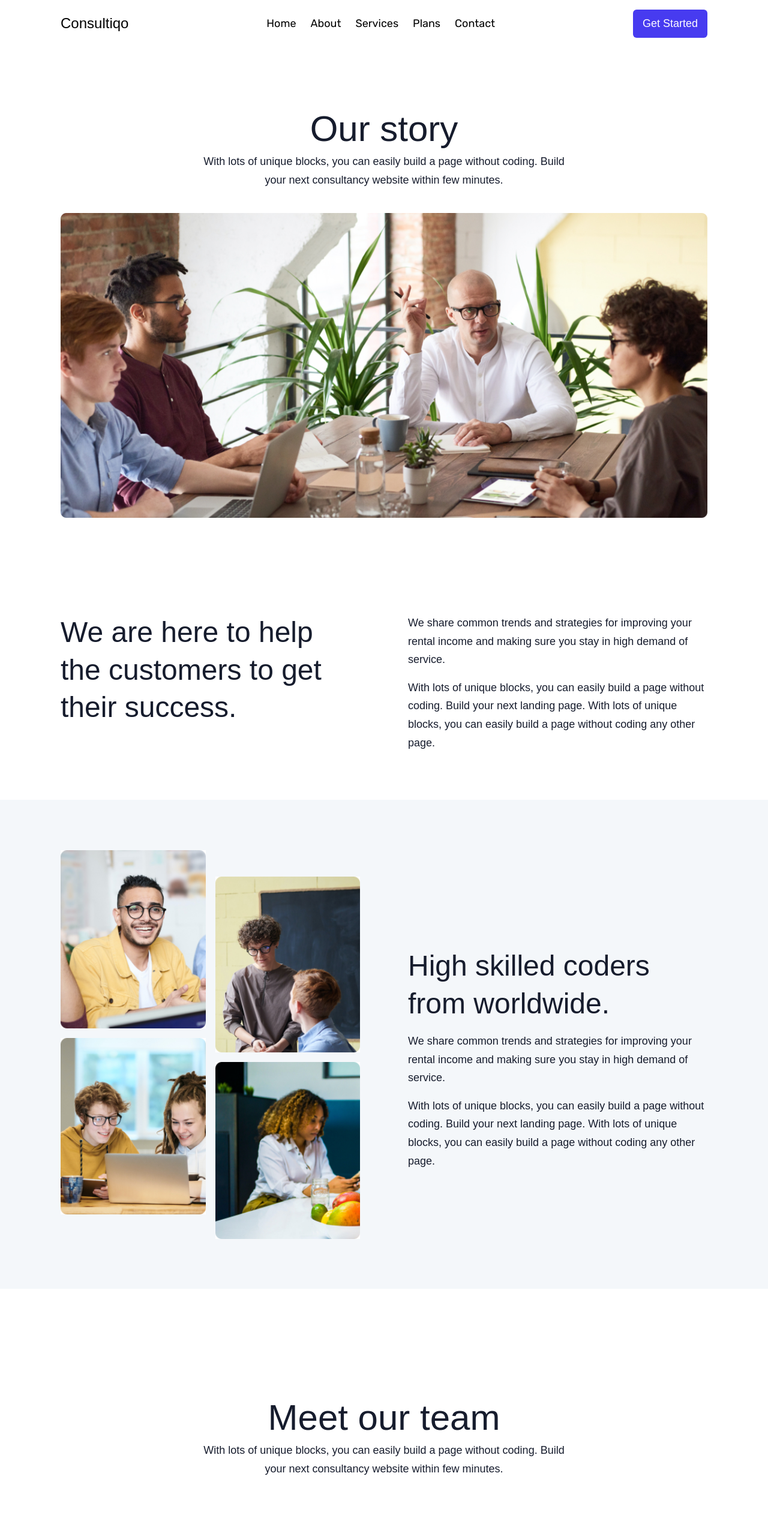
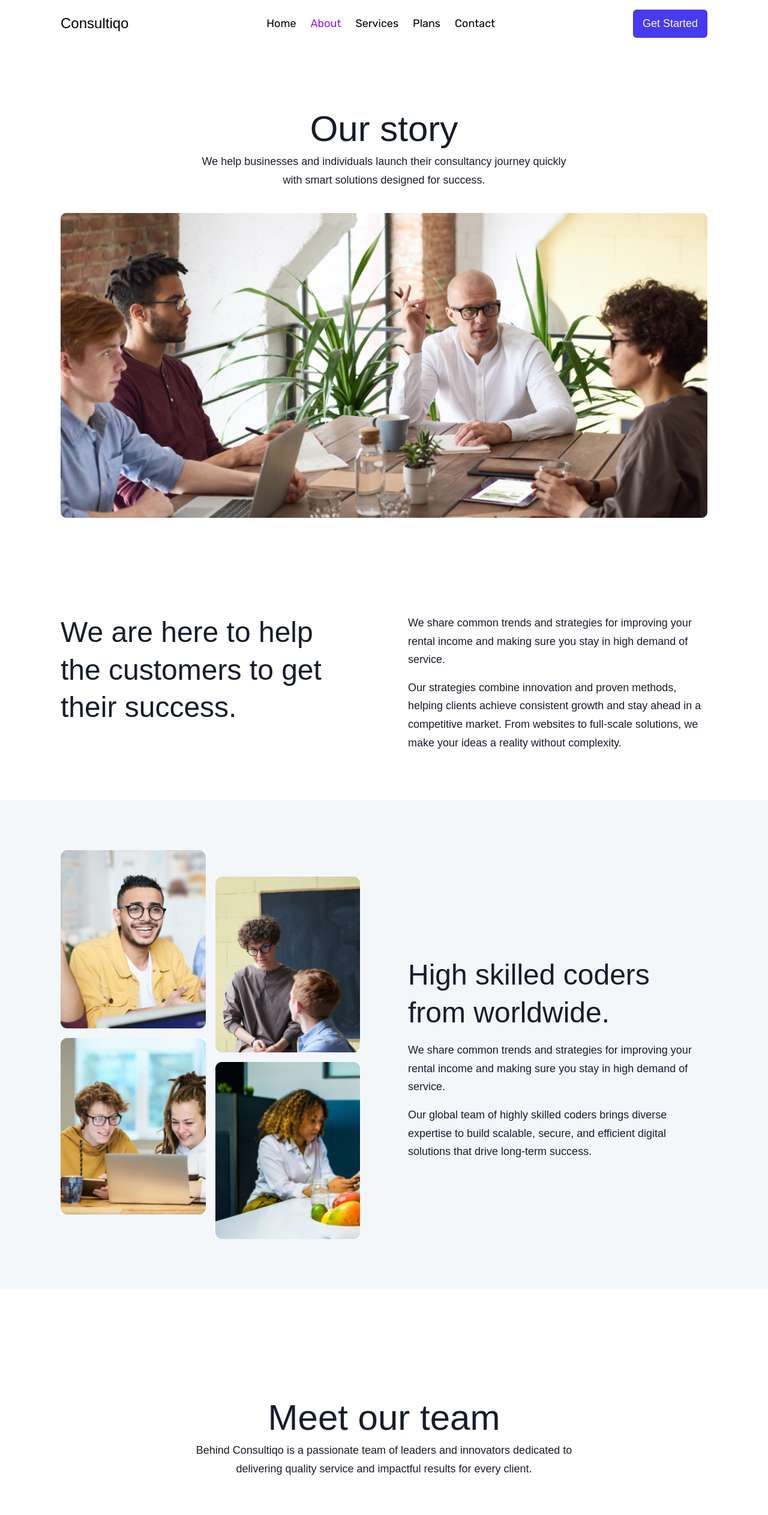
Before and after one commit to shakib-mia/consultiqo-next, a Next.js app: page /about in a window 1280 px wide. Shown: the top 2525 px of the page at 60% size. Built offline with nearby package versions, Linux system fonts and the light colour scheme; a web font is replaced by a local one.

Commit message:
refactor: update text content across multiple components for improved clarity and engagement; clean up unused code and enhance animations

```diff
--- a/next.config.mjs
+++ b/next.config.mjs
@@ -1,20 +1,21 @@
 /** @type {import('next').NextConfig} */
 const nextConfig = {
   images: {
-    remotePatterns: [
-      {
-        protocol: "https",
-        hostname: "i.ibb.co",
-        port: "",
-        pathname: "/**",
-      },
-      {
-        protocol: "https",
-        hostname: "randomuser.me",
-        port: "",
-        pathname: "/**",
-      },
-    ],
+    // remotePatterns: [
+    //   {
+    //     protocol: "https",
+    //     hostname: "i.ibb.co",
+    //     port: "",
+    //     pathname: "/**",
+    //   },
+    //   {
+    //     protocol: "https",
+    //     hostname: "randomuser.me",
+    //     port: "",
+    //     pathname: "/**",
+    //   },
+    // ],
+    domains: ["i.ibb.co", "randomuser.me"],
   },
 };
 
--- a/src/app/about/page.js
+++ b/src/app/about/page.js
@@ -19,8 +19,8 @@ const page = () => {
         <div className="lg:w-7/12 mx-auto text-center mt-24">
           <h1 data-animate="fade-in-left">Our story</h1>
           <p data-animate="fade-in-left" data-delay="100">
-            With lots of unique blocks, you can easily build a page without
-            coding. Build your next consultancy website within few minutes.
+            We help businesses and individuals launch their consultancy journey
+            quickly with smart solutions designed for success.
           </p>
         </div>
 
@@ -45,9 +45,10 @@ const page = () => {
           </p>
 
           <p data-animate="fade-in-right" data-delay="100">
-            With lots of unique blocks, you can easily build a page without
-            coding. Build your next landing page. With lots of unique blocks,
-            you can easily build a page without coding any other page.
+            Our strategies combine innovation and proven methods, helping
+            clients achieve consistent growth and stay ahead in a competitive
+            market. From websites to full-scale solutions, we make your ideas a
+            reality without complexity.
           </p>
         </aside>
       </section>
@@ -98,9 +99,9 @@ const page = () => {
             </p>
 
             <p data-animate="fade-in-right">
-              With lots of unique blocks, you can easily build a page without
-              coding. Build your next landing page. With lots of unique blocks,
-              you can easily build a page without coding any other page.
+              Our global team of highly skilled coders brings diverse expertise
+              to build scalable, secure, and efficient digital solutions that
+              drive long-term success.
             </p>
           </aside>
         </div>
--- a/src/app/components/Navbar/Navbar.js
+++ b/src/app/components/Navbar/Navbar.js
@@ -1,5 +1,5 @@
 "use client";
-import React, { useState, useEffect } from "react";
+import React, { useState } from "react";
 import Button from "../Button/Button";
 import useScrollDirection from "@/app/hooks/useScrollDirection";
 import { usePathname } from "next/navigation";
@@ -12,11 +12,15 @@ const Navbar = () => {
 
   const isHome = pathname === "/";
 
-  // useEffect(() => {
-  //   if (window.HearthMotion) {
-  //     setLenis(window.HearthMotion.getLenis());
-  //   }
-  // }, []);
+  // 🔹 Navbar items array
+  const navItems = [
+    { name: "Home", href: "/" },
+    { name: "About", href: "/about" },
+    { name: "Services", href: "/services" },
+    { name: "Plans", href: "/plans" },
+    { name: "Contact", href: "/contact" },
+  ];
+
   return (
     <nav
       id="navbar"
@@ -39,31 +43,18 @@ const Navbar = () => {
 
         {/* Desktop Menu */}
         <ul className="hidden md:flex space-x-6 font-normal">
-          <li>
-            <SafeLink href="/" className="hover:text-purple-600">
-              Home
+          {navItems.map((item) => (
+            <li key={item.href}>
+              <SafeLink
+                href={item.href}
+                className={`${
+                  item.href === pathname && "text-purple-600"
+                } hover:text-purple-600`}
+              >
+                {item.name}
               </SafeLink>
             </li>
-          <li>
-            <SafeLink href="/about" className="hover:text-purple-600">
-              About
-            </SafeLink>
-          </li>
-          <li>
-            <SafeLink href="/services" className="hover:text-purple-600">
-              Services
-            </SafeLink>
-          </li>
-          <li>
-            <SafeLink href="/plans" className="hover:text-purple-600">
-              Plans
-            </SafeLink>
-          </li>
-          <li>
-            <SafeLink href="/contact" className="hover:text-purple-600">
-              Contact
-            </SafeLink>
-          </li>
+          ))}
         </ul>
 
         {/* CTA & Hamburger */}
@@ -119,46 +110,16 @@ const Navbar = () => {
           }`}
         >
           <ul className="flex flex-col divide-y font-medium text-gray-700">
-            <li>
+            {navItems.map((item) => (
+              <li key={item.href}>
                 <SafeLink
-                href="/"
+                  href={item.href}
                   className="hover:text-purple-600 inline-block py-2 px-4 w-full"
                 >
-                Home
+                  {item.name}
                 </SafeLink>
               </li>
-            <li>
-              <SafeLink
-                href="/about"
-                className="hover:text-purple-600 inline-block py-2 px-4 w-full"
-              >
-                About
-              </SafeLink>
-            </li>
-            <li>
-              <SafeLink
-                href="/services"
-                className="hover:text-purple-600 inline-block py-2 px-4 w-full"
-              >
-                Services
-              </SafeLink>
-            </li>
-            <li>
-              <SafeLink
-                href="/plans"
-                className="hover:text-purple-600 inline-block py-2 px-4 w-full"
-              >
-                Plans
-              </SafeLink>
-            </li>
-            <li>
-              <SafeLink
-                href="/contact"
-                className="hover:text-purple-600 inline-block py-2 px-4 w-full"
-              >
-                Contact
-              </SafeLink>
-            </li>
+            ))}
             <li className="container py-3">
               <Button
                 href="https://templatehearth.vercel.app/contact"
--- a/src/app/components/SafeLink/SafeLink.js
+++ b/src/app/components/SafeLink/SafeLink.js
@@ -31,6 +31,9 @@ export default function SafeLink({
       // Navigate after cleanup
       setTimeout(() => {
         router.push(href);
+        setTimeout(() => {
+          window.scrollTo(0, 0);
+        }, 11);
       }, 10);
     }
   };
--- a/src/app/components/Service/Service.js
+++ b/src/app/components/Service/Service.js
@@ -4,13 +4,12 @@ import SafeLink from "../SafeLink/SafeLink";
 
 const Service = ({ slug, image, title, id }) => {
   return (
+    <div data-animate="fade-in-up" data-delay={((id - 3) % 3) * 100}>
       <SafeLink
         href={"/services/" + slug}
         target="_blank"
         rel="noreferrer"
         className="border border-light rounded-xl overflow-hidden inline-block"
-      data-animate="fade-in-up"
-      data-delay={((id - 3) % 3) * 100}
       >
         {/* <!-- Service Image --> */}
         <Image
@@ -48,6 +47,7 @@ const Service = ({ slug, image, title, id }) => {
           </svg>
         </div>
       </SafeLink>
+    </div>
   );
 };
 
--- a/src/app/components/Switch/Switch.js
+++ b/src/app/components/Switch/Switch.js
@@ -21,7 +21,7 @@ export default function Switch({
   };
 
   return (
-    <div className="flex items-center gap-3">
+    <div className="flex items-center gap-3" data-animate="fade-in">
       <span className={`text-xl transition-colors`}>{leftLabel}</span>
 
       <button
--- a/src/app/components/Team/Team.js
+++ b/src/app/components/Team/Team.js
@@ -28,8 +28,9 @@ const Team = () => {
       <div className="lg:w-7/12 mx-auto text-center mt-24">
         <h1 data-animate="fade-in-left">Meet our team</h1>
         <p data-animate="fade-in-left">
-          With lots of unique blocks, you can easily build a page without
-          coding. Build your next consultancy website within few minutes.
+          Behind Consultiqo is a passionate team of leaders and innovators
+          dedicated to delivering quality service and impactful results for
+          every client.
         </p>
       </div>
 
--- a/src/app/components/Testimonials/Testimonials.js
+++ b/src/app/components/Testimonials/Testimonials.js
@@ -8,10 +8,6 @@ import { Swiper, SwiperSlide } from "swiper/react";
 import { Autoplay, Pagination } from "swiper/modules";
 import "swiper/css";
 import "swiper/css/pagination";
-
-import amazon from "./../../assets/images/clients/amazon.jpg";
-import Google from "./../../assets/images/clients/Google.jpg";
-import Oval from "./../../assets/images/testimonial/Oval.jpg";
 
 const Testimonials = () => {
   const testimonials = [
--- a/src/app/plans/page.js
+++ b/src/app/plans/page.js
@@ -8,8 +8,8 @@ const Page = () => {
         <div className="lg:w-7/12 mx-auto text-center mt-24">
           <h1 data-animate="fade-in-left">Pricing & Plans</h1>
           <p data-animate="fade-in-left" data-delay="100">
-            With lots of unique blocks, you can easily build a page without
-            coding. Build your next consultancy website within few minutes.
+            Choose a plan that perfectly fits your needs—flexible, transparent,
+            and carefully designed to help your business grow faster.
           </p>
         </div>
 
--- a/src/app/services/page.js
+++ b/src/app/services/page.js
@@ -22,8 +22,8 @@ const Page = async () => {
       <div className="lg:w-7/12 mx-auto text-center mt-24">
         <h1 data-animate="fade-in-left">Our Services</h1>
         <p data-animate="fade-in-left" data-delay="100">
-          With lots of unique blocks, you can easily build a page without
-          coding. Build your next consultancy website within few minutes.
+          From strategy to execution, we provide tailored services that make
+          your success simple and achievable.
         </p>
       </div>
 
```
Lines whose indentation alone changed are shown as unchanged.
